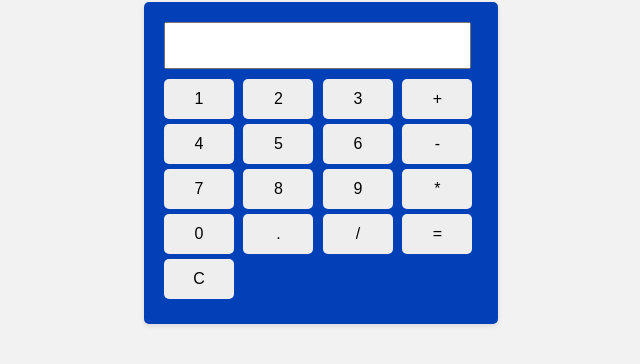
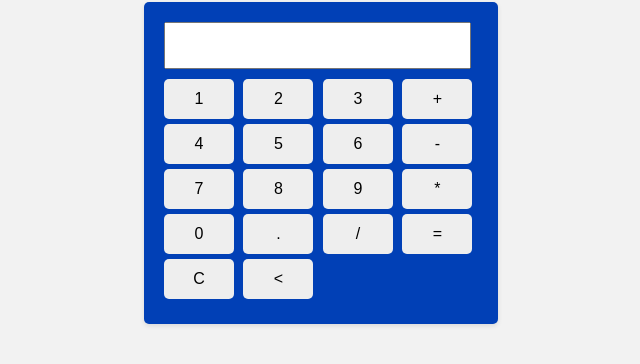
Before and after one commit to ferdinandix/pract-branch-merge, a plain HTML site: page index.html in a window 1280 px wide. Shown: the part 86-450 px from the top of the page, without its empty margins (319-959 px from the left). Drawn offline with Linux system fonts and the light colour scheme.

Commit message:
arregle de la calculadora

```diff
--- a/index.html
+++ b/index.html
@@ -35,6 +35,7 @@
         <input type="button" value="=" onclick="calcular()">
         <br>
         <input type="button" value="C" onclick="borrar()">
+        <input type="button" value="<" onclick="deshacer()">
     </div>
 
     <script src="script.js"></script>
--- a/script.js
+++ b/script.js
@@ -1,16 +1,21 @@
 // esto agrega a la pantala el vaor de la calculadora que agreguemos
 
 function agregar(valor){
-    document.getElementById('pantalla').value += valor
+    document.getElementById('pantalla').value += valor;
 }
 
 function calcular(){
-    const respantalla= document.getElementById('pantalla').value
+    const respantalla= document.getElementById('pantalla').value;
     const resultado= eval(respantalla)
-    document.getElementById('pantalla').value = resultado
+    document.getElementById('pantalla').value = resultado;
 
 }
 
 function borrar(){
-    document.getElementById('pantalla').value = ''
+    document.getElementById('pantalla').value = '';
 }
+
+function deshacer(){
+    const respantalla= document.getElementById('pantalla').value;
+    document.getElementById('pantalla').value = respantalla.slice(0,-1)
+}
```
